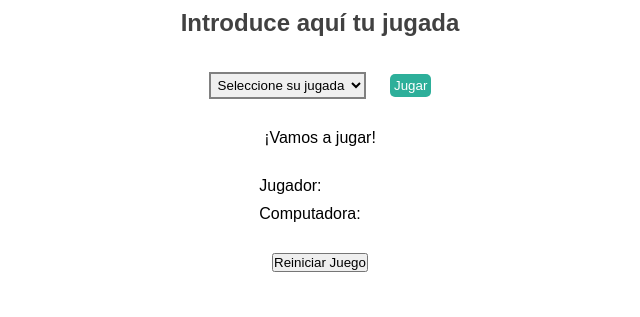
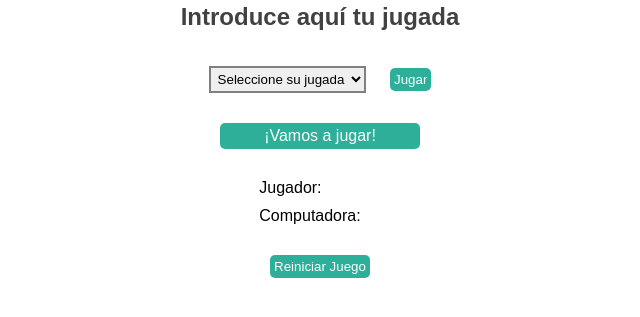
Before and after one commit to Adalab/modulo-2-evaluacion-intermedia-sarapalcam, a plain HTML site: page index.html in a window 1280 px wide. Both pictures are taken after a click on the input "Jugar". Shown: the part 313-630 px from the top of the page, without its empty margins (330-970 px from the left). Drawn offline with Linux system fonts and the light colour scheme.

Commit message:
add changes css

```diff
--- a/css/main.css
+++ b/css/main.css
@@ -40,3 +40,22 @@
   border-radius: 5px;
   color: white;
 }
+
+.message {
+  background-color: rgb(45, 175, 154);
+  padding: 4px;
+  border: none;
+  border-radius: 5px;
+  color: white;
+  font-size: 16px;
+  width: 200px;
+  text-align: center;
+}
+
+.btn_restart {
+  background-color: rgb(45, 175, 154);
+  padding: 4px;
+  border: none;
+  border-radius: 5px;
+  color: white;
+}
--- a/index.html
+++ b/index.html
@@ -22,12 +22,12 @@
         </select>
         <input class="js_btn_submit btn_submit" type="submit" value="Jugar" />
       </form>
-      <p class="js_result_msg">¡Vamos a jugar!</p>
+      <p class="js_result_msg message">¡Vamos a jugar!</p>
       <ul>
         <li>Jugador: <span class="js_player_counter"></span></li>
         <li>Computadora: <span class="js_pc_counter"></span></li>
       </ul>
-      <button class="hidden js_restart_btn">Reiniciar Juego</button>
+      <button class="hidden js_restart_btn btn_restart">Reiniciar Juego</button>
     </main>
     <script type="text/javascript" src="./js/main.js"></script>
   </body>
```
